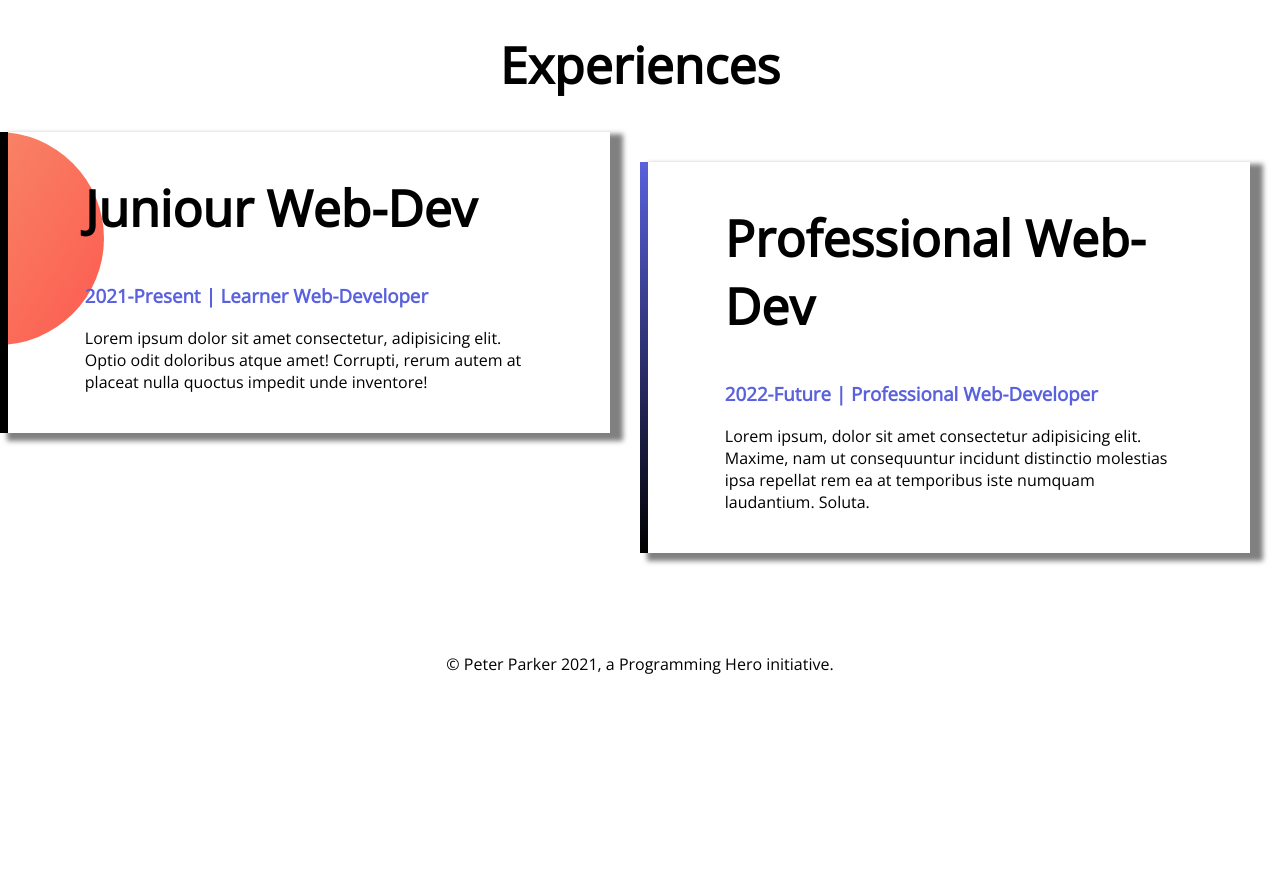
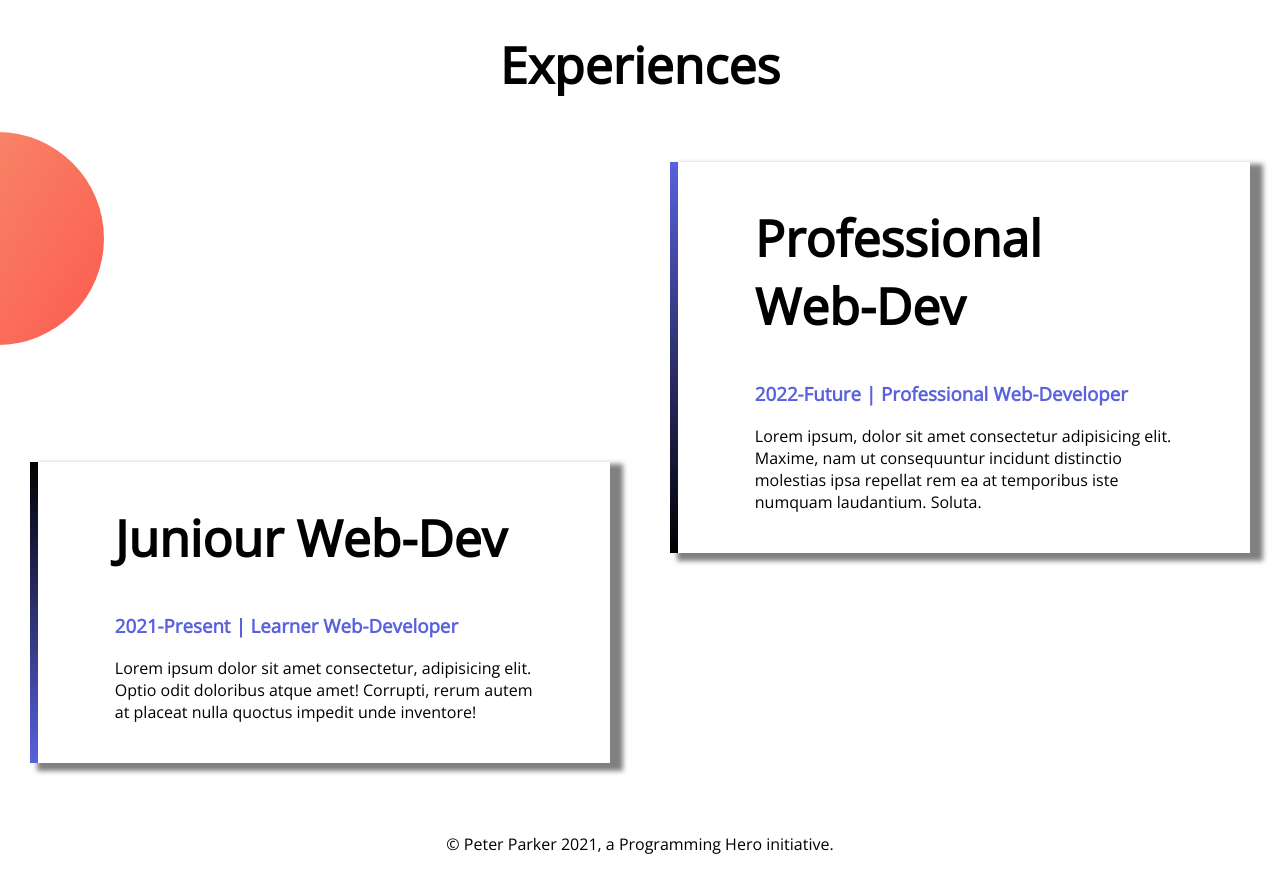
Before and after one commit to imx00/first-pr, a plain HTML site: page index.html in a window 1280 px wide. Shown: the part 886-1778 px from the top of the page. Before the commit the page ends 1631 px from the top, so only its background shows below. Drawn offline with nearby package versions, Linux system fonts and the light colour scheme.

Commit message:
new-update

```diff
--- a/style.css
+++ b/style.css
@@ -52,14 +52,17 @@ color: #5961DD;
 #half-wid1{
     width: 50%;
     border-left: 8px solid;
+    margin: 330px 30px 0px 30px ;
     padding: 0% 6% 0% 6% ;
+    border-image: linear-gradient(#000000, #5961DD);
+    border-image-slice: 1;
     box-shadow: 10px 5px 5px 3px grey;
     height: 75%;
 }
 #half-wid2{
     width: 50%;
     padding: 0% 6% 0% 6% ;
-    margin: 30px;
+    margin: 30px 30px 0px 30px ;
     border-left: 8px solid;
     border-image: linear-gradient(#5961DD, #000000);
     border-image-slice: 1;
```
